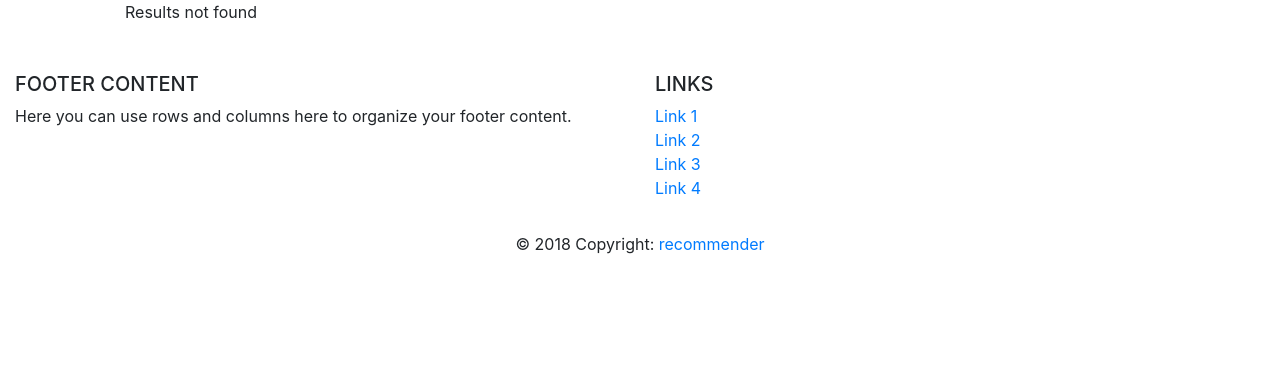
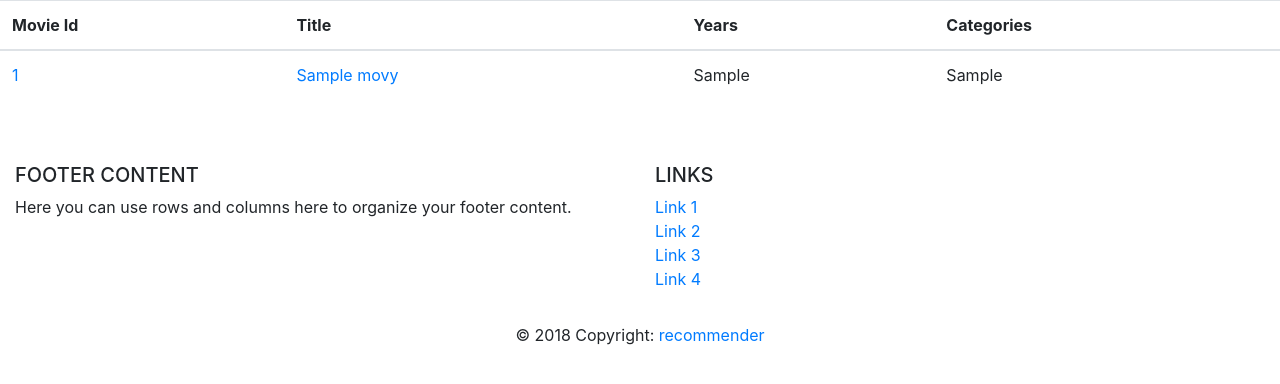
Before and after one commit to ankschoubey/Hybrid_Recommender_System, a Django app: page /search in a window 1280 px wide. Shown: the part 56-440 px from the top of the page. Run offline with Django 3.2, Linux system fonts and the light colour scheme; tables that the repository leaves empty hold one stand-in row (values such as "Sample post"); parts of the project's set-up code (start-up, migrations or seed data) failed here and were passed over; some libraries are stand-ins or nearby versions.

Commit message:
UI Improvements

```diff
--- a/manage.py
+++ b/manage.py
@@ -1,6 +1,7 @@
 #!/usr/bin/env python
 import os
 import sys
+import threading
 
 if __name__ == "__main__":
     os.environ.setdefault("DJANGO_SETTINGS_MODULE", "Hybrid_Recommender_System.settings")
--- /dev/null
+++ b/ui/static/css/cards_scroll.css
@@ -0,0 +1,6 @@
+div. scroll
+{
+overflow-x:scroll;
+white-space: nowrap;
+
+}
--- a/ui/templates/ui/index.html
+++ b/ui/templates/ui/index.html
@@ -15,6 +15,7 @@
     {% load staticfiles %}
     <link rel="stylesheet" href="{% static 'css/bootstrap.min.css' %}" type = "text/css"/>
     <link rel="stylesheet" href="{% static 'css/ratings.css' %}" type = "text/css"/>
+      <link rel="stylesheet" href="{% static 'css/cards_scroll.css' %}" type = "text/css"/>
 
     <!-- IE10 viewport hack for Surface/desktop Windows 8 bug -->
     <script src="http://v4-alpha.getbootstrap.com/assets/js/ie10-viewport-bug-workaround.js"></script>
@@ -23,13 +24,10 @@
 
   <body>
     {% include 'ui/navbar.html' %}
-    <div class="container">
-
        {% block content %}
 
         {% endblock %}
 
-    </div>
 
     <script src="{% static 'js/bootstrap.min.js' %}"></script>
     <script src="{% static 'js/jquery-3.3.1.min.js' %}"></script>
--- a/ui/templates/ui/search.html
+++ b/ui/templates/ui/search.html
@@ -1,12 +1,34 @@
 {% extends "ui/index.html" %}{% load helper_tags %}
 {% block content %}
-<ul>
-    {% if object_list is defined %}
+
+{% if object_list|length > 0%}
+
+<div class="table-responsive">
+      <table class="table">
+          <thead>
+            <tr>
+                <th>Movie Id</th>
+              <th>Title</th>
+              <th>Years</th>
+              <th>Categories</th>
+            </tr>
+          </thead>
+          <tbody>
+
         {% for i in object_list %}
-            <li><a href="{{i.movieid}}">{{i.title}}</a> {{i.year}}</li>
+            <tr>
+              <td><a href="{{i.movieid}}">{{i.movieid}}</a></td>
+              <td><a href="{{i.movieid}}">{{i.title}}</a></td>
+              <td>{{i.year}}</td>
+              <td>{{i.year}}</td>
+
+            </tr>
         {% endfor %}
-    {% else %}
-        <p>Results not found</p>
-    {% endif%}
-</ul>
+
+          </tbody>
+      </table>
+        </div>
+{% else %}
+<p>Error</p>
+{% endif %}
 {% endblock %}
--- a/ui/views.py
+++ b/ui/views.py
@@ -63,8 +63,8 @@ class Index(View):
             movie_id_second_movie = movies[1]['movieid']
             print('movie_id_latest_movie',movie_id_latest_movie)
             print('name ', fetcher.movie_title(movie_id=movie_id_latest_movie))
-            content['People who watched <h2>' + fetcher.movie_title(
-                movie_id=movie_id_latest_movie) + '</h2> also watched this:'] = fetcher.fetch_SimpleCollaborativefiltering(movieid=1)
+            content['People who watched ' + fetcher.movie_title(
+                movie_id=movie_id_latest_movie) + ' also watched this:'] = fetcher.fetch_SimpleCollaborativefiltering(movieid=1)
         except Exception as e:
             print(e)
 
```
Also changed, not shown: ui/templates/ui/cards_view.html (+11 -10 lines), ui/migrations/0003_popularitybasedfiltering.py (added), ui/templatetags/helper_tags.py (line endings or trailing spaces).
